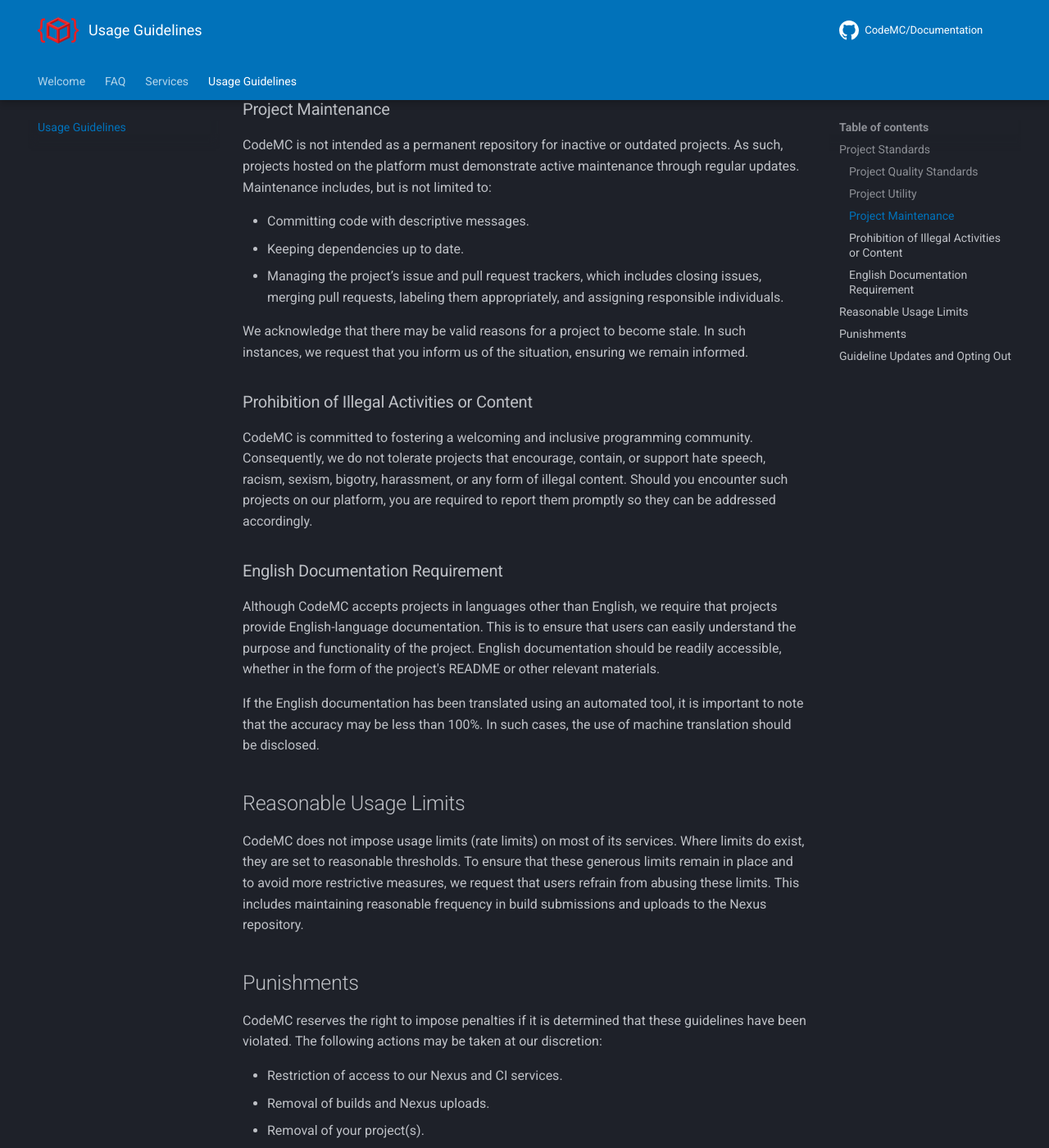
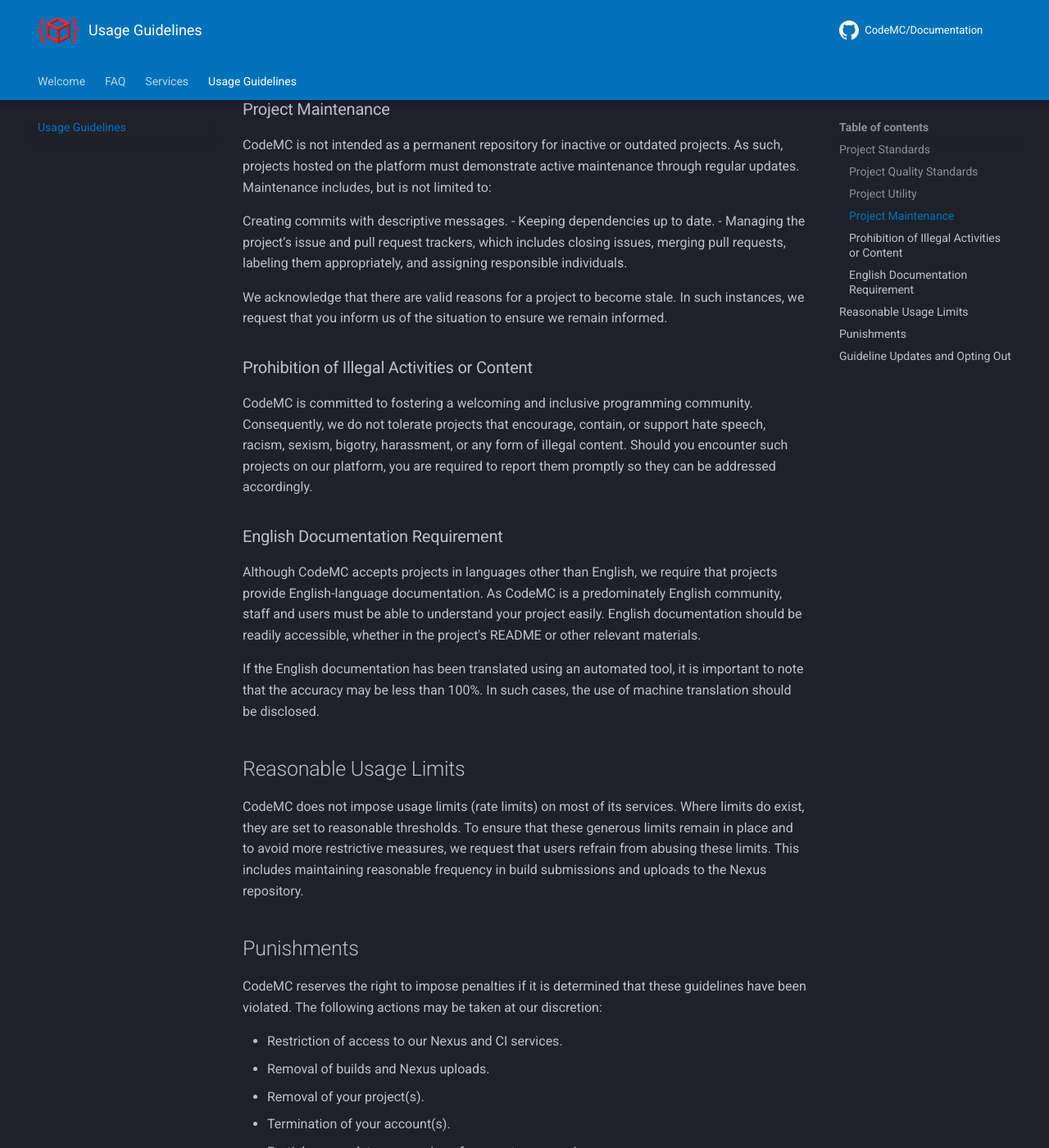
Before and after one commit to CodeMC/Documentation, an MkDocs documentation site: the page built from docs/usage-guidelines.md, in a window 1280 px wide and 1400 px high, scrolled down 747 px. Shown: the whole window at 82% size. Built offline with MkDocs 1.6.1 and Material for MkDocs 9.7.7, drawn with Linux system fonts in a browser that asks for light colours; comment, search, counter and statistics services are not loaded; some of the changed text lies outside the part shown.

Commit message:
Apply suggestions from code review
Co-authored-by: Gregory Mitchell <me@gmitch215.xyz>

```diff
--- a/docs/usage-guidelines.md
+++ b/docs/usage-guidelines.md
@@ -18,11 +18,11 @@ While hosting a Continuous Integration (CI) setup for your library or project ca
 
 CodeMC is not intended as a permanent repository for inactive or outdated projects. As such, projects hosted on the platform must demonstrate active maintenance through regular updates. Maintenance includes, but is not limited to:
 
-- Committing code with descriptive messages.
+Creating commits with descriptive messages.
 - Keeping dependencies up to date.
 - Managing the project’s issue and pull request trackers, which includes closing issues, merging pull requests, labeling them appropriately, and assigning responsible individuals.
 
-We acknowledge that there may be valid reasons for a project to become stale. In such instances, we request that you inform us of the situation, ensuring we remain informed.
+We acknowledge that there are valid reasons for a project to become stale. In such instances, we request that you inform us of the situation to ensure we remain informed.
 
 ### Prohibition of Illegal Activities or Content
 
@@ -30,7 +30,7 @@ CodeMC is committed to fostering a welcoming and inclusive programming community
 
 ### English Documentation Requirement
 
-Although CodeMC accepts projects in languages other than English, we require that projects provide English-language documentation. This is to ensure that users can easily understand the purpose and functionality of the project. English documentation should be readily accessible, whether in the form of the project's README or other relevant materials.
+Although CodeMC accepts projects in languages other than English, we require that projects provide English-language documentation. As CodeMC is a predominately English community, staff and users must be able to understand your project easily. English documentation should be readily accessible, whether in the project's README or other relevant materials.
 
 If the English documentation has been translated using an automated tool, it is important to note that the accuracy may be less than 100%. In such cases, the use of machine translation should be disclosed.
 
@@ -54,6 +54,6 @@ These actions may be implemented individually or in combination, depending on th
 
 These guidelines are subject to change at any time. In the event of an update, we will notify users via our [Discord Server](https://discord.gg/AGcFMu6), unless technical constraints prevent such notification.
 
-If these guidelines are updated, users will have a period of 7 days to opt out of the updated terms. To opt out, users must cease using our services. Continued use of our services after the 7-day period constitutes acceptance of the updated guidelines.
+If these guidelines are updated, users will have a period of 7 days to opt out of the updated terms. To opt-out, users must cease using our services and notify staff immediately. Continued use of our services after 7 days constitutes acceptance of the updated guidelines.
 
 The date of the last update can be found at the bottom of this document.
```
